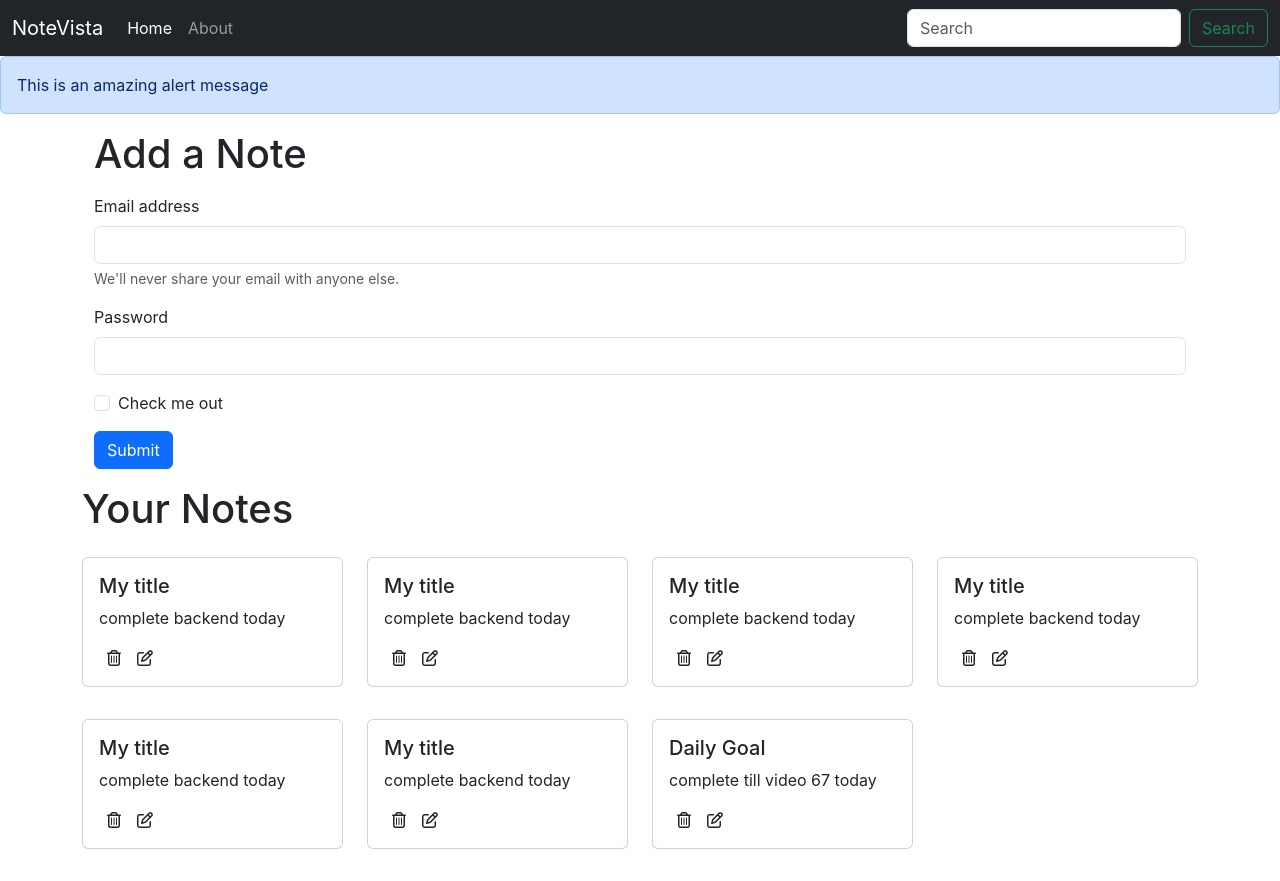
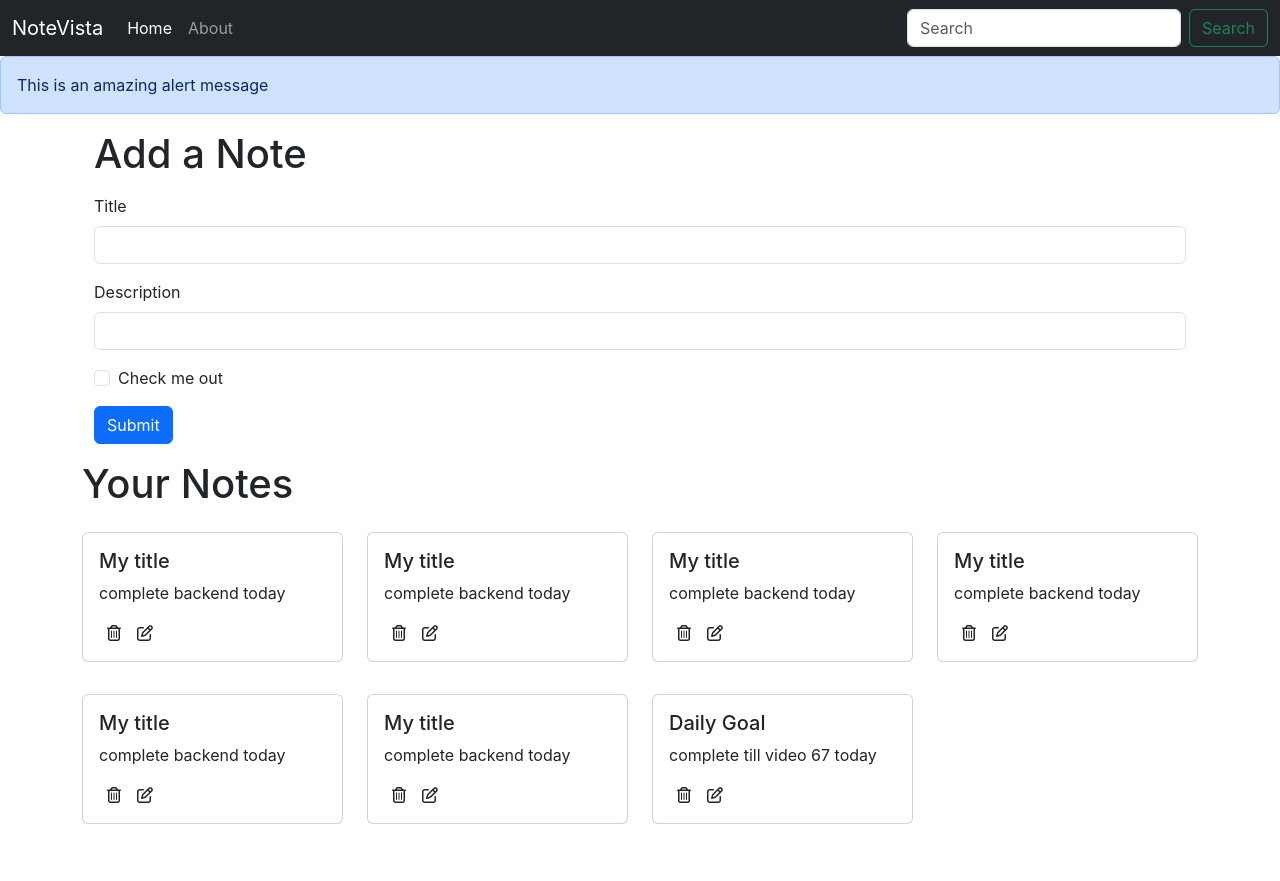
Before and after one commit to Abbas-coding/NoteVista, a React (Create React App) app: page / in a window 1280 px wide. After the commit the page ends 856 px from the top, so only its background shows below. Built offline with nearby package versions, Linux system fonts and the light colour scheme.

Commit message:
Adding Addnote Component

```diff
--- /dev/null
+++ b/src/components/AddNote.js
@@ -0,0 +1,67 @@
+import React from 'react'
+import NoteContext from "../context/notes/NoteContext";
+import { useContext, useState } from "react";
+
+const AddNote = () => {
+    const context = useContext(NoteContext)
+    const { addNote} = context;
+
+    const [note, setNote] = useState({title: "", description: "", tag : ""})
+
+    const handleAddClick = (e)=>{
+        e.preventDefault();
+        addNote(note.title, note.description, note.tag);
+    }
+
+    const onChange = (e)=>{
+        setNote({...note, [e.target.name] : e.target.value })
+    }
+
+  return (
+      <div className="container my-3">
+        <h1>Add a Note</h1>
+        <form className="my-3">
+          <div className="mb-3">
+            <label htmlFor="title" className="form-label">
+              Title
+            </label>
+            <input
+              type="text"
+              className="form-control"
+              name='title'
+              id="title"
+              aria-describedby="emailHelp"
+              onChange={onChange}
+            />
+          </div>
+          <div className="mb-3">
+            <label htmlFor="description" className="form-label">
+              Description
+            </label>
+            <input
+              type="text"
+              className="form-control"
+              name='description'
+              id="description"
+              onChange={onChange}
+            />
+          </div>
+          <div className="mb-3 form-check">
+            <input
+              type="checkbox"
+              className="form-check-input"
+              id="exampleCheck1"
+            />
+            <label className="form-check-label" htmlFor="exampleCheck1">
+              Check me out
+            </label>
+          </div>
+          <button type="submit" className="btn btn-primary" onClick={handleAddClick}>
+            Submit
+          </button>
+        </form>
+        </div>
+  )
+}
+
+export default AddNote
--- a/src/components/Home.js
+++ b/src/components/Home.js
@@ -1,53 +1,10 @@
 import React from "react";
-
 import Notes from "./Notes";
 
 const Home = () => {
 
   return (
     <div>
-      <div className="container my-3">
-        <h1>Add a Note</h1>
-        <form className="my-3">
-          <div className="mb-3">
-            <label htmlFor="exampleInputEmail1" className="form-label">
-              Email address
-            </label>
-            <input
-              type="email"
-              className="form-control"
-              id="exampleInputEmail1"
-              aria-describedby="emailHelp"
-            />
-            <div id="emailHelp" className="form-text">
-              We'll never share your email with anyone else.
-            </div>
-          </div>
-          <div className="mb-3">
-            <label htmlFor="exampleInputPassword1" className="form-label">
-              Password
-            </label>
-            <input
-              type="password"
-              className="form-control"
-              id="exampleInputPassword1"
-            />
-          </div>
-          <div className="mb-3 form-check">
-            <input
-              type="checkbox"
-              className="form-check-input"
-              id="exampleCheck1"
-            />
-            <label className="form-check-label" htmlFor="exampleCheck1">
-              Check me out
-            </label>
-          </div>
-          <button type="submit" className="btn btn-primary">
-            Submit
-          </button>
-        </form>
-        </div>
         <Notes />
     </div>
   );
--- a/src/components/Notes.js
+++ b/src/components/Notes.js
@@ -2,19 +2,21 @@
 import NoteContext from "../context/notes/NoteContext";
 import { useContext } from "react";
 import NoteItem from "./NoteItem";
+import AddNote from "./AddNote";
 
 const Notes = () => {
     const context = useContext(NoteContext)
-    const {notes, setNotes} = context;
+    const {notes} = context;
   return (
-    <div>
-      <div className="row my-3">
+    <>
+    <AddNote />
+    <div className="row my-3">
         <h1>Your Notes</h1>
         {notes.map((note) => {
-          return <NoteItem key={note._id} note={note} />
+            return <NoteItem key={note._id} note={note} />
         })}
-      </div>
     </div>
+    </>
   );
 };
 
--- a/src/context/notes/NoteState.js
+++ b/src/context/notes/NoteState.js
@@ -69,8 +69,33 @@
       ]
       const [notes, setNotes] = useState(notesInitial)
 
+      // Add a note
+      const addNote = (title, description , tag)=>{
+        console.log("Adding a new note")
+        let note = {
+          "_id": "652s6389f7a248fdbfbc48f24wfd",
+          "user": "6524e4b14e53a1680f435w2c8",
+          "title": title,
+          "description": description,
+          "tag": tag,
+          "date": "2023-10-11T05:54:39.876Z",
+          "__v": 0
+        };
+        setNotes(notes.concat(note))
+      }
+
+      // Edit a note
+      const editNote = ()=>{
+
+      }
+
+      // Delete a note
+      const deleteNote = ()=>{
+
+      }
+
     return(
-        <NoteContext.Provider value={{notes, setNotes}} >
+        <NoteContext.Provider value={{notes, addNote, editNote, deleteNote}} >
             {props.children}
         </NoteContext.Provider>
     )
```
